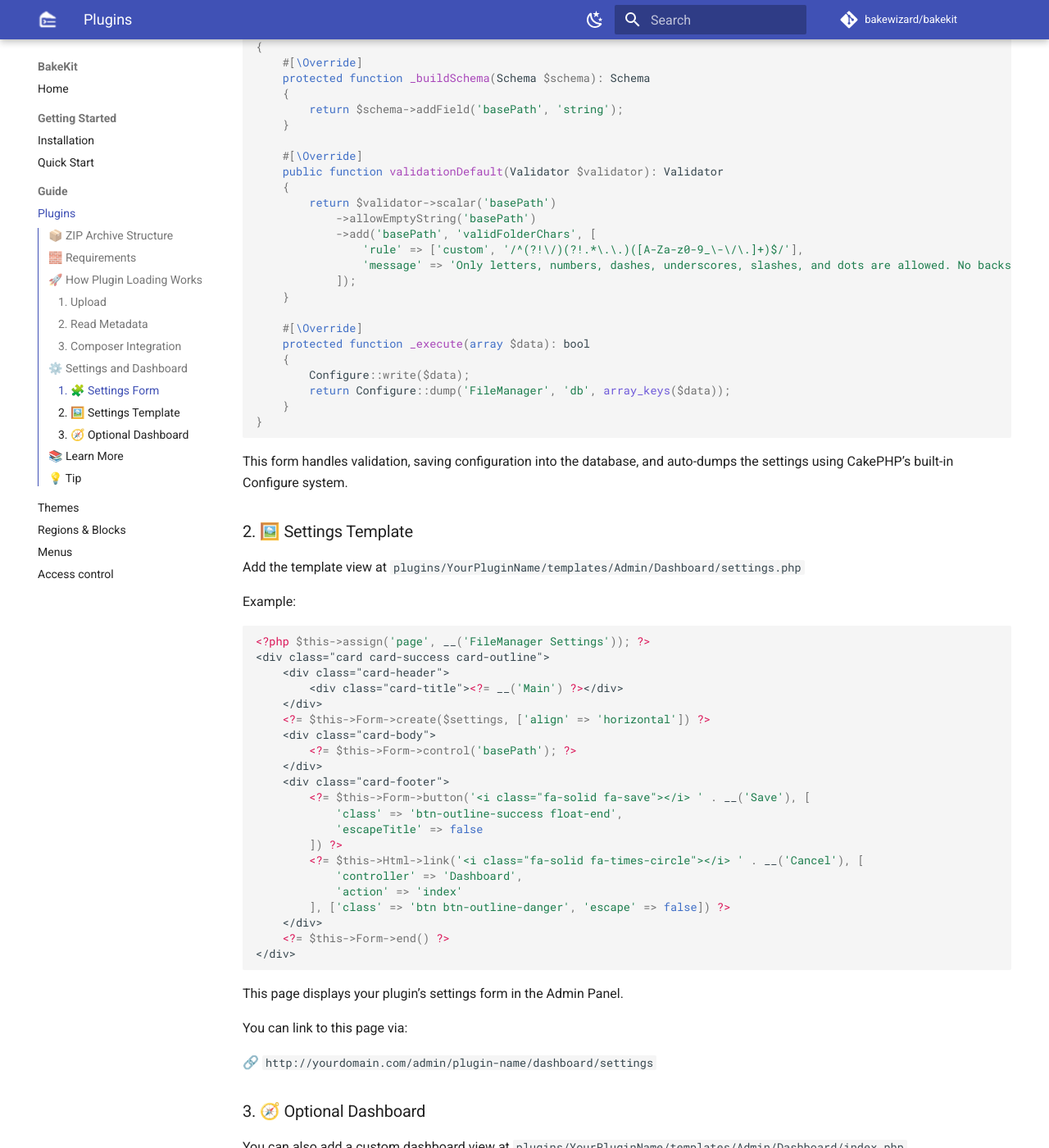
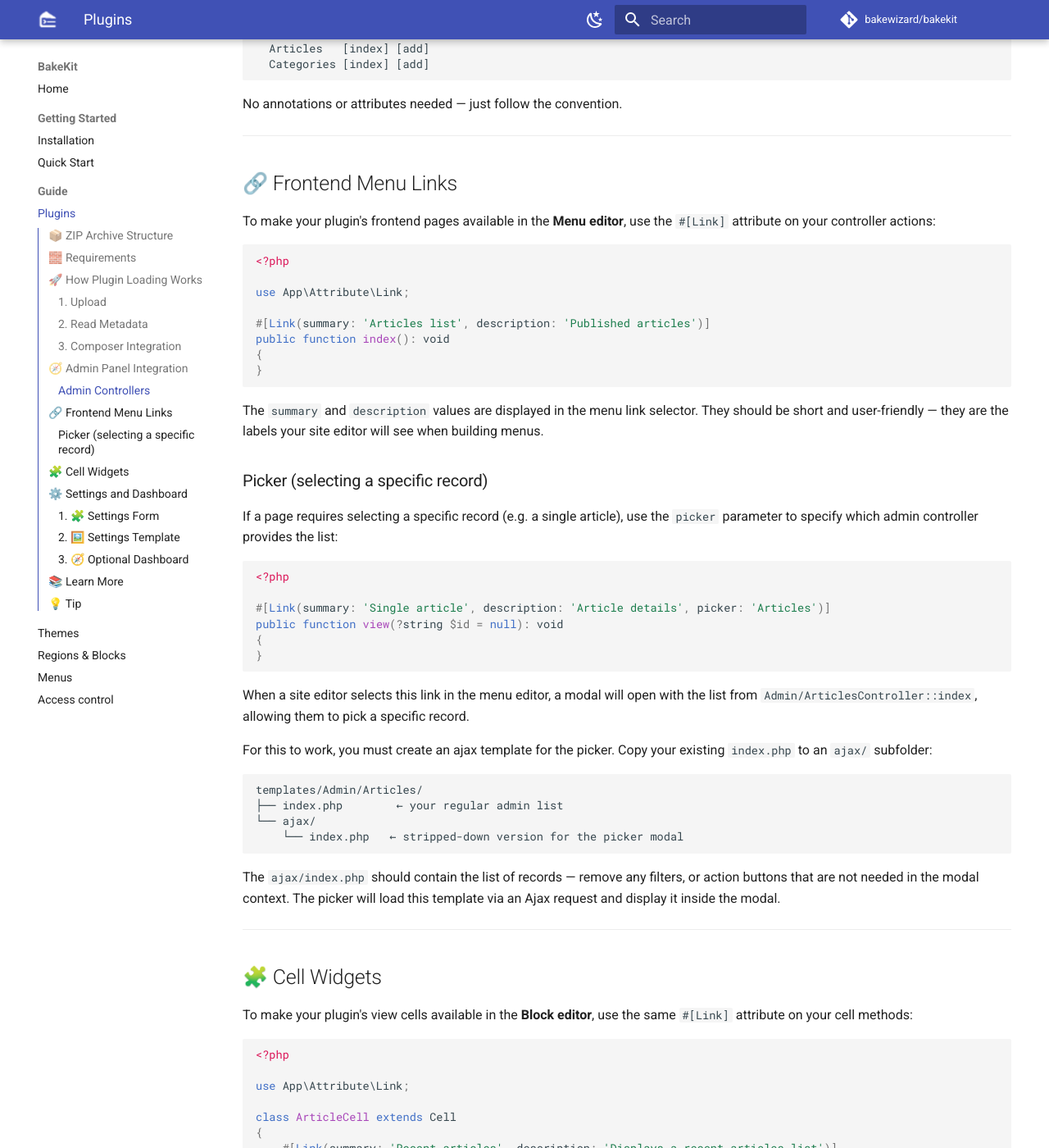
Before and after one commit to bakewizard/bakekit, an MkDocs documentation site: the page built from docs/plugins.md, in a window 1280 px wide and 1400 px high, scrolled down 2634 px. Shown: the whole window at 82% size. Built offline with MkDocs 1.6.1 and Material for MkDocs 9.7.7, drawn with Linux system fonts in a browser that asks for light colours; comment, search, counter and statistics services are not loaded; some of the changed text lies outside the part shown.

````diff
--- a/docs/plugins.md
+++ b/docs/plugins.md
@@ -57,6 +57,7 @@ Each plugin **must** contain a valid `composer.json`, for example:
 ```
 
 Optionally, you can define a parent plugin:
+
 ```json
 "extra": {
   "parent-plugin": "Shop"
@@ -68,22 +69,126 @@ Optionally, you can define a parent plugin:
 ## 🚀 How Plugin Loading Works
 
 ### 1. **Upload**
+
 Go to `Site Management → Plugins`, upload your `.zip`. BakeKit extracts it to `plugins/`.
 
 ### 2. **Read Metadata**
-The system reads the plugin’s `composer.json` to extract the `description` and the optional `extra.parent-plugin` key (used in the Admin Panel to indicate a parent plugin relationship — for example, a delivery plugin that depends on the Shop plugin).
+
+The system reads the plugin's `composer.json` to extract the `description` and the optional `extra.parent-plugin` key (used in the Admin Panel to indicate a parent plugin relationship — for example, a delivery plugin that depends on the Shop plugin).
 
 ### 3. **Composer Integration**
+
 BakeKit uses its internal Composer setup to register the plugin:
 
-- `composer.phar` is downloaded during BakeKit's installation and placed in the `bin/` folder.
-- Composer is run in sandboxed mode using custom environment variables to isolate its cache and config.
-- It’s invoked via the phar:// wrapper.
-- No need to touch your project’s `composer.json` or use the CLI — Composer is invoked programmatically:
-  ```shell
+* `composer.phar` is downloaded during BakeKit's installation and placed in the `bin/` folder.
+* Composer is run in sandboxed mode using custom environment variables to isolate its cache and config.
+* It's invoked via the phar:// wrapper.
+* No need to touch your project's `composer.json` or use the CLI — Composer is invoked programmatically:
+
+  ```
   php bin/composer.phar dump-autoload -o
   ```
-- The plugin is ready to use instantly — no manual steps needed.
+* The plugin is ready to use instantly — no manual steps needed.
+
+---
+
+## 🧭 Admin Panel Integration
+
+BakeKit automatically discovers your plugin's admin pages using a simple convention — no configuration required.
+
+### Admin Controllers
+
+Place your admin controllers in `src/Controller/Admin/`. BakeKit will automatically include the following methods in the admin navigation:
+
+* `DashboardController` — `index` and `settings` (if present)
+* All other controllers — `index` and `add` (if present, and only if they have no required parameters)
+
+Example structure:
+
+```
+src/Controller/Admin/
+├── DashboardController.php   → index, settings
+├── ArticlesController.php    → index, add
+└── CategoriesController.php  → index, add
+```
+
+This results in an admin menu like:
+
+```
+YourPlugin
+  Dashboard  [index] [settings]
+  Articles   [index] [add]
+  Categories [index] [add]
+```
+
+No annotations or attributes needed — just follow the convention.
+
+---
+
+## 🔗 Frontend Menu Links
+
+To make your plugin's frontend pages available in the **Menu editor**, use the `#[Link]` attribute on your controller actions:
+
+```php
+<?php
+
+use App\Attribute\Link;
+
+#[Link(summary: 'Articles list', description: 'Published articles')]
+public function index(): void
+{
+}
+```
+
+The `summary` and `description` values are displayed in the menu link selector. They should be short and user-friendly — they are the labels your site editor will see when building menus.
+
+### Picker (selecting a specific record)
+
+If a page requires selecting a specific record (e.g. a single article), use the `picker` parameter to specify which admin controller provides the list:
+
+```php
+<?php
+
+#[Link(summary: 'Single article', description: 'Article details', picker: 'Articles')]
+public function view(?string $id = null): void
+{
+}
+```
+
+When a site editor selects this link in the menu editor, a modal will open with the list from `Admin/ArticlesController::index`, allowing them to pick a specific record.
+
+For this to work, you must create an ajax template for the picker. Copy your existing `index.php` to an `ajax/` subfolder:
+
+```
+templates/Admin/Articles/
+├── index.php        ← your regular admin list
+└── ajax/
+    └── index.php   ← stripped-down version for the picker modal
+```
+
+The `ajax/index.php` should contain the list of records — remove any filters, or action buttons that are not needed in the modal context. The picker will load this template via an Ajax request and display it inside the modal.
+
+---
+
+## 🧩 Cell Widgets
+
+To make your plugin's view cells available in the **Block editor**, use the same `#[Link]` attribute on your cell methods:
+
+```php
+<?php
+
+use App\Attribute\Link;
+
+class ArticleCell extends Cell
+{
+    #[Link(summary: 'Recent articles', description: 'Displays a recent articles list')]
+    public function recent(): void
+    {
+    }
+}
+```
+
+The cell will then appear in the block selector, organized under your plugin name.
 
 ---
 
@@ -139,7 +244,7 @@ class ConfigForm extends Form
 }
 ```
 
-This form handles validation, saving configuration into the database, and auto-dumps the settings using CakePHP’s built-in Configure system.
+This form handles validation, saving configuration into the database, and auto-dumps the settings using CakePHP's built-in Configure system.
 
 ### 2. 🖼️ Settings Template
 
@@ -171,12 +276,11 @@ Example:
 </div>
 ```
 
-This page displays your plugin’s settings form in the Admin Panel.
+This page displays your plugin's settings form in the Admin Panel.
 
 You can link to this page via:
 
 🔗 `http://yourdomain.com/admin/plugin-name/dashboard/settings`
-
 
 ### 3. 🧭 Optional Dashboard
 
@@ -204,7 +308,7 @@ You can also link to this dashboard directly with:
 
 ---
 
-That’s it! Once these pieces are in place, your plugin will have a fully working Admin Panel settings and dashboard pages — the BakeKit way.
+That's it! Once these pieces are in place, your plugin will have a fully working Admin Panel settings and dashboard pages — the BakeKit way.
 
 ---
 
@@ -212,9 +316,10 @@ That’s it! Once these pieces are in place, your plugin will have a fully worki
 
 More about CakePHP 5 plugins and forms can be found in the official CakePHP Cookbook:
 
-🔗 [https://book.cakephp.org/5/en/plugins.html](https://book.cakephp.org/5/en/plugins.html)
+🔗 <https://book.cakephp.org/5/en/plugins.html>
 
-🔗 [https://book.cakephp.org/5/en/core-libraries/form.html](https://book.cakephp.org/5/en/core-libraries/form.html)
+🔗 <https://book.cakephp.org/5/en/core-libraries/form.html>
 
 ## 💡 Tip
+
 You can create your own plugins using `cake bake plugin PluginName`, zip them up, and upload through the Admin panel.
````
Also changed, not shown: docs/access-control.md (+0 -3 lines), docs/menus.md (+12 -12 lines), docs/regions-blocks.md (+24 -37 lines), 2 other files.
